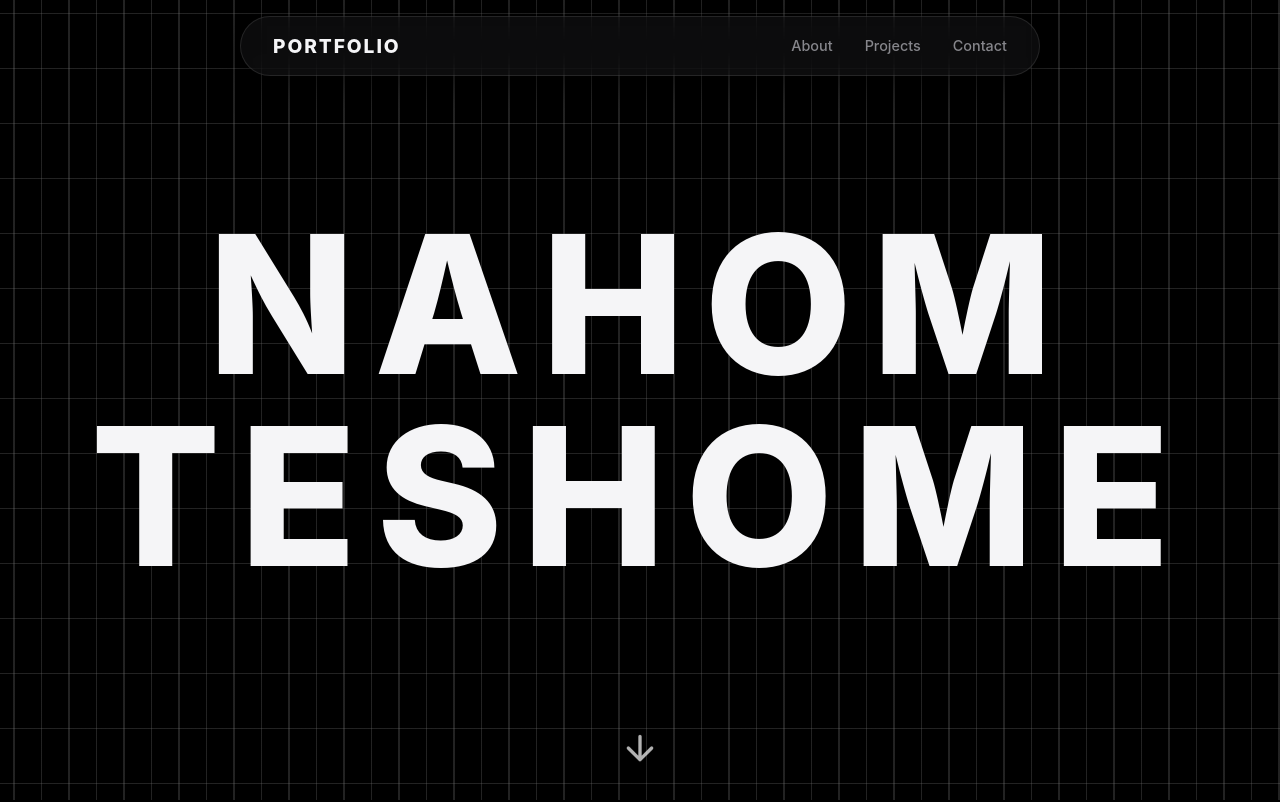
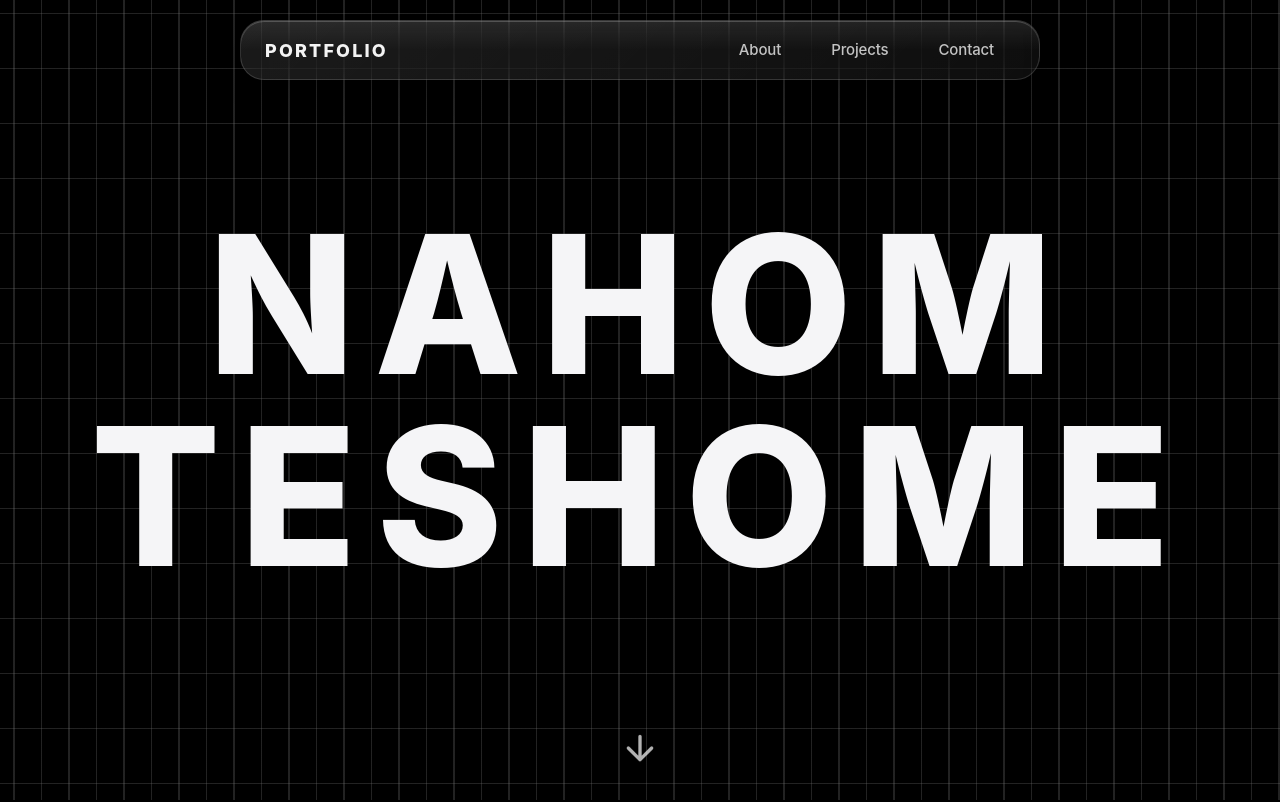
Before and after one commit to nahom1011/portfolio-pro, a React (Vite) app: page / in a window 1280 px wide. Shown: the top 802 px of the page. Built offline with nearby package versions, Linux system fonts and the light colour scheme; a web font is replaced by a local one.

Commit message:
Implement liquid glass (visionOS-style) UI for Navbar component

```diff
--- a/src/components/Navbar/Navbar.css
+++ b/src/components/Navbar/Navbar.css
@@ -1,51 +1,204 @@
-.navbar {
+/* Navbar - Floating Liquid Glass Bar */
+.navbar.liquid-glass {
     position: fixed;
-    top: 1rem;
+    top: 20px;
     left: 50%;
     transform: translateX(-50%);
     width: 90%;
     max-width: 800px;
     height: 60px;
-    border-radius: var(--radius-xl);
+    border-radius: 24px;
     z-index: 1000;
     display: flex;
     align-items: center;
-    padding: 0 var(--spacing-md);
+    padding: 0 24px;
+    background: linear-gradient(135deg,
+            rgba(255, 255, 255, 0.1) 0%,
+            rgba(255, 255, 255, 0.05) 100%);
+    backdrop-filter: blur(24px) saturate(180%);
+    -webkit-backdrop-filter: blur(24px) saturate(180%);
+    border: 1px solid rgba(255, 255, 255, 0.15);
+    box-shadow:
+        0 8px 32px rgba(0, 0, 0, 0.12),
+        0 2px 8px rgba(0, 0, 0, 0.08),
+        inset 0 1px 0 rgba(255, 255, 255, 0.2),
+        inset 0 -1px 0 rgba(0, 0, 0, 0.05);
+    transition: all 0.4s cubic-bezier(0.4, 0, 0.2, 1);
 }
 
+/* Subtle inner glow for depth */
+.navbar.liquid-glass::before {
+    content: '';
+    position: absolute;
+    top: 0;
+    left: 0;
+    right: 0;
+    height: 50%;
+    background: linear-gradient(180deg,
+            rgba(255, 255, 255, 0.08) 0%,
+            transparent 100%);
+    border-radius: 24px 24px 0 0;
+    pointer-events: none;
+}
+
+/* Navbar Content */
 .navbar-content {
     width: 100%;
     display: flex;
     justify-content: space-between;
     align-items: center;
+    position: relative;
+    z-index: 1;
 }
 
+/* Logo Text */
 .logo-text {
     font-weight: 800;
-    font-size: 1.2rem;
-    letter-spacing: 0.1em;
-    color: var(--color-text-primary);
+    font-size: 18px;
+    letter-spacing: 0.12em;
+    color: rgba(255, 255, 255, 0.95);
+    text-transform: uppercase;
+    transition: all 0.3s ease;
 }
 
+.logo-text:hover {
+    color: rgba(255, 255, 255, 1);
+    letter-spacing: 0.15em;
+}
+
+/* Nav Links Container */
 .nav-links {
     display: flex;
-    gap: var(--spacing-md);
+    gap: 8px;
+    align-items: center;
 }
 
-.nav-links a {
+/* Nav Link - Liquid Glass Pill */
+.nav-link.liquid-glass-link {
+    position: relative;
+    padding: 10px 20px;
+    border-radius: 16px;
     font-weight: 500;
-    font-size: 0.9rem;
-    color: var(--color-text-secondary);
-    transition: color 0.2s ease;
+    font-size: 15px;
+    letter-spacing: -0.01em;
+    color: rgba(255, 255, 255, 0.75);
+    text-decoration: none;
+    background: transparent;
+    border: 1px solid transparent;
+    transition: all 0.4s cubic-bezier(0.4, 0, 0.2, 1);
+    overflow: hidden;
 }
 
-.nav-links a:hover {
-    color: var(--color-text-primary);
+/* Link inner highlight (hidden by default) */
+.nav-link.liquid-glass-link::before {
+    content: '';
+    position: absolute;
+    top: 0;
+    left: 0;
+    right: 0;
+    height: 50%;
+    background: linear-gradient(180deg,
+            rgba(255, 255, 255, 0.08) 0%,
+            transparent 100%);
+    border-radius: 16px 16px 0 0;
+    pointer-events: none;
+    opacity: 0;
+    transition: opacity 0.4s ease;
+}
+
+/* Link hover state - activate glass effect */
+.nav-link.liquid-glass-link:hover {
+    color: rgba(255, 255, 255, 0.95);
+    background: linear-gradient(135deg,
+            rgba(255, 255, 255, 0.12) 0%,
+            rgba(255, 255, 255, 0.06) 100%);
+    backdrop-filter: blur(12px) saturate(150%);
+    -webkit-backdrop-filter: blur(12px) saturate(150%);
+    border-color: rgba(255, 255, 255, 0.15);
+    box-shadow:
+        0 2px 8px rgba(0, 0, 0, 0.08),
+        inset 0 1px 0 rgba(255, 255, 255, 0.15);
+    transform: translateY(-1px) scale(1.02);
+}
+
+.nav-link.liquid-glass-link:hover::before {
     opacity: 1;
 }
 
+/* Link active state */
+.nav-link.liquid-glass-link:active {
+    transform: translateY(0) scale(0.98);
+    box-shadow:
+        0 1px 4px rgba(0, 0, 0, 0.08),
+        inset 0 1px 2px rgba(0, 0, 0, 0.1);
+}
+
+/* Active/Current link state (optional - add .active class via JS) */
+.nav-link.liquid-glass-link.active {
+    color: rgba(255, 255, 255, 1);
+    background: linear-gradient(135deg,
+            rgba(255, 255, 255, 0.15) 0%,
+            rgba(255, 255, 255, 0.08) 100%);
+    backdrop-filter: blur(12px) saturate(150%);
+    -webkit-backdrop-filter: blur(12px) saturate(150%);
+    border-color: rgba(255, 255, 255, 0.2);
+    box-shadow:
+        0 2px 8px rgba(0, 0, 0, 0.1),
+        inset 0 1px 0 rgba(255, 255, 255, 0.2);
+}
+
+.nav-link.liquid-glass-link.active::before {
+    opacity: 1;
+}
+
+/* Responsive Design */
+@media (max-width: 768px) {
+    .navbar.liquid-glass {
+        width: 95%;
+        padding: 0 20px;
+    }
+
+    .logo-text {
+        font-size: 16px;
+    }
+
+    .nav-links {
+        gap: 4px;
+    }
+
+    .nav-link.liquid-glass-link {
+        padding: 8px 16px;
+        font-size: 14px;
+    }
+}
+
 @media (max-width: 600px) {
+    .navbar.liquid-glass {
+        height: 56px;
+        padding: 0 16px;
+    }
+
+    .logo-text {
+        font-size: 15px;
+        letter-spacing: 0.1em;
+    }
+
+    .nav-links {
+        gap: 6px;
+    }
+
+    .nav-link.liquid-glass-link {
+        padding: 8px 12px;
+        font-size: 13px;
+    }
+}
+
+@media (max-width: 480px) {
     .nav-links {
         display: none;
     }
+
+    .navbar.liquid-glass {
+        justify-content: center;
+    }
 }
--- a/src/components/Navbar/Navbar.tsx
+++ b/src/components/Navbar/Navbar.tsx
@@ -3,13 +3,13 @@ import './Navbar.css';
 
 const Navbar: React.FC = () => {
     return (
-        <nav className="navbar glass">
+        <nav className="navbar liquid-glass">
             <div className="navbar-content">
                 <div className="logo-text">PORTFOLIO</div>
                 <div className="nav-links">
-                    <a href="#about">About</a>
-                    <a href="#projects">Projects</a>
-                    <a href="#contact">Contact</a>
+                    <a href="#about" className="nav-link liquid-glass-link">About</a>
+                    <a href="#projects" className="nav-link liquid-glass-link">Projects</a>
+                    <a href="#contact" className="nav-link liquid-glass-link">Contact</a>
                 </div>
             </div>
         </nav>
```
